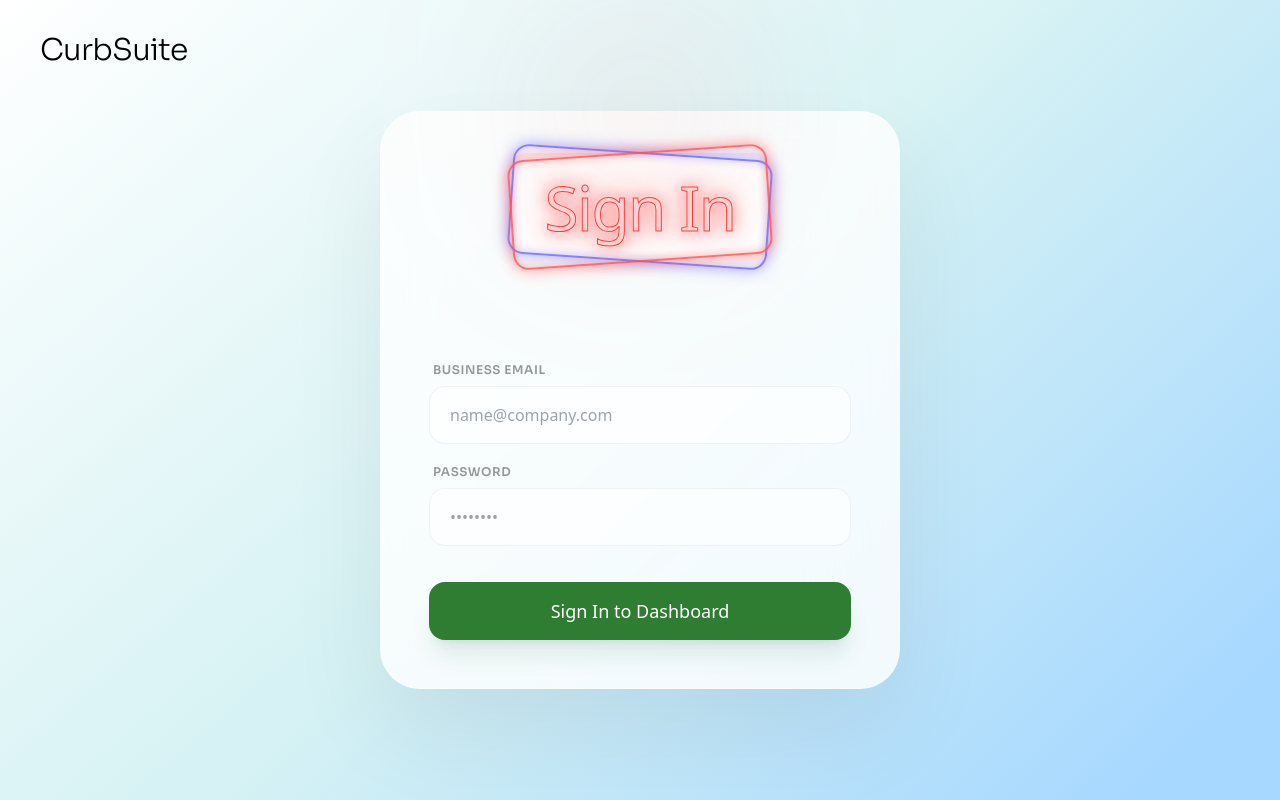
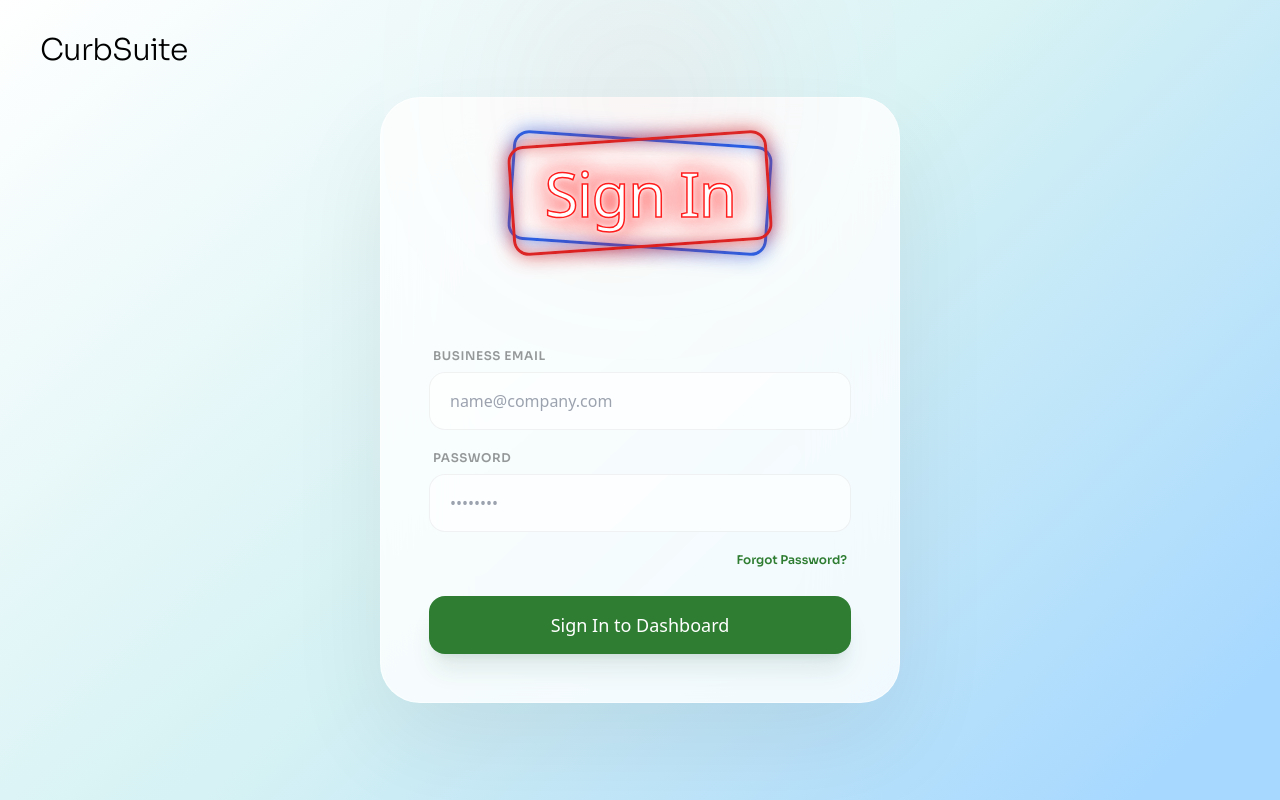
Before and after one commit to techycereal/food-dashboard, a React (Vite) app: page /signin in a window 1280 px wide. Built offline with nearby package versions, Linux system fonts and the light colour scheme; no server answers; a web font is replaced by a local one.

Commit message:
many fixes

```diff
--- a/src/page/SignIn.tsx
+++ b/src/page/SignIn.tsx
@@ -1,18 +1,23 @@
-// src/components/SignIn.tsx
 import { useState } from "react";
 import { auth } from "../lib/firebase";
-import { signInWithEmailAndPassword } from "firebase/auth";
+import { signInWithEmailAndPassword, sendPasswordResetEmail } from "firebase/auth";
 import { useNavigate } from "react-router-dom";
-import { AlertCircle } from "lucide-react"; // Optional: for a nicer error icon
+import { AlertCircle, X, CheckCircle2 } from "lucide-react";
 
 export default function SignIn() {
+  // Main Sign In States
   const [email, setEmail] = useState("");
   const [password, setPassword] = useState("");
   const [error, setError] = useState<string | null>(null);
   const [loading, setLoading] = useState(false);
   const navigate = useNavigate();
 
-  // Mapping Firebase technical codes to user-friendly language
+  // Forgot Password Modal States
+  const [isModalOpen, setIsModalOpen] = useState(false);
+  const [resetEmail, setResetEmail] = useState("");
+  const [resetLoading, setResetLoading] = useState(false);
+  const [resetSent, setResetSent] = useState(false);
+
   const getFriendlyErrorMessage = (errorCode: string) => {
     switch (errorCode) {
       case "auth/invalid-email":
@@ -50,6 +55,27 @@ export default function SignIn() {
     }
   };
 
+  const handleResetSubmit = async (e: React.FormEvent) => {
+    e.preventDefault();
+    setResetLoading(true);
+    try {
+      await sendPasswordResetEmail(auth, resetEmail);
+      setResetSent(true);
+      // Auto-close modal after a delay so they can read the success message
+      setTimeout(() => {
+        setIsModalOpen(false);
+        setResetSent(false);
+        setResetEmail("");
+      }, 6000);
+    } catch (err: any) {
+      // Security Standard: Even if the email doesn't exist, we show a success state
+      // to prevent account enumeration (hackers finding valid emails).
+      setResetSent(true);
+    } finally {
+      setResetLoading(false);
+    }
+  };
+
   return (
     <div
       className="relative min-h-screen w-full overflow-x-hidden selection:bg-teal-100"
@@ -83,53 +109,37 @@ export default function SignIn() {
             flex flex-col
           "
         >
-          {/* Ambient Glow behind the card */}
           <div className="absolute -top-20 left-1/2 -translate-x-1/2 h-40 w-40 rounded-full bg-red-400/20 blur-[100px] pointer-events-none" />
 
           {/* Neon Sign Header */}
           <div className="relative flex items-center justify-center mb-14 shrink-0">
-            {/* Glass Backplate */}
-            <div className="absolute w-[260px] h-[110px] rounded-2xl bg-white/5 backdrop-blur-sm shadow-inner border border-white/10" />
+            <div className="absolute w-[260px] h-[110px] rounded-2xl bg-white/10 backdrop-blur-md border border-white/20 shadow-inner" />
 
-            {/* Blue Neon Frame */}
             <div
-              className="absolute w-[260px] h-[110px] rounded-2xl"
+              className="absolute w-[260px] h-[110px] rounded-2xl border-[3px] border-blue-600 rotate-[4deg]"
               style={{
-                transform: "rotate(4deg)",
-                border: "2px solid rgba(80,80,255,0.7)",
-                boxShadow: "0 0 15px rgba(80,80,255,0.5), inset 0 0 10px rgba(80,80,255,0.3)",
+                boxShadow: "0 0 20px rgba(37,99,235,0.6), inset 0 0 15px rgba(37,99,235,0.4)"
               }}
             />
 
-            {/* Red Neon Frame */}
             <div
-              className="absolute w-[260px] h-[110px] rounded-2xl"
+              className="absolute w-[260px] h-[110px] rounded-2xl border-[3px] border-red-600 -rotate-[4deg]"
               style={{
-                transform: "rotate(-4deg)",
-                border: "2px solid rgba(255,80,80,0.8)",
-                boxShadow: "0 0 15px rgba(255,80,80,0.6), inset 0 0 10px rgba(255,80,80,0.4)",
+                boxShadow: "0 0 20px rgba(220,38,38,0.7), inset 0 0 15px rgba(220,38,38,0.5)"
               }}
             />
 
-            {/* Neon "Sign In" Text */}
             <h1
-              className="
-                relative z-10
-                font-extralight
-                text-[54px] sm:text-[62px]
-                tracking-tight
-                leading-none
-                select-none
-              "
+              className="relative z-10 font-light text-[54px] sm:text-[62px] tracking-tight leading-none select-none text-white"
               style={{
-                color: "#FFD1D1",
-                WebkitTextStroke: "1px #FF3B3B",
+                WebkitTextStroke: "1.5px #FF1E1E",
                 textShadow: `
-                  0 0 2px #FFFFFF,
-                  0 0 8px #FFD1D1,
-                  0 0 15px #FF6B6B,
-                  0 0 35px rgba(255, 80, 80, 0.6)
-                `,
+                  0 0 5px #FFF,
+                  0 0 10px #FFD1D1,
+                  0 0 20px #FF4D4D,
+                  0 0 40px #FF0000,
+                  0 0 60px rgba(255, 0, 0, 0.4)
+                `
               }}
             >
               Sign In
@@ -160,19 +170,7 @@ export default function SignIn() {
                 onChange={(e) => setEmail(e.target.value)}
                 required
                 placeholder="name@company.com"
-                className="
-                  h-[58px]
-                  rounded-2xl
-                  bg-white/60
-                  px-5
-                  text-black
-                  border border-black/5
-                  outline-none
-                  focus:bg-white
-                  focus:border-[#2E7D32]
-                  focus:ring-4 focus:ring-[#2E7D32]/5
-                  transition-all
-                "
+                className="h-[58px] rounded-2xl bg-white/60 px-5 text-black border border-black/5 outline-none focus:bg-white focus:border-[#2E7D32] focus:ring-4 focus:ring-[#2E7D32]/5 transition-all"
               />
             </div>
 
@@ -186,49 +184,102 @@ export default function SignIn() {
                 onChange={(e) => setPassword(e.target.value)}
                 required
                 placeholder="••••••••"
-                className="
-                  h-[58px]
-                  rounded-2xl
-                  bg-white/60
-                  px-5
-                  text-black
-                  border border-black/5
-                  outline-none
-                  focus:bg-white
-                  focus:border-[#2E7D32]
-                  focus:ring-4 focus:ring-[#2E7D32]/5
-                  transition-all
-                "
+                className="h-[58px] rounded-2xl bg-white/60 px-5 text-black border border-black/5 outline-none focus:bg-white focus:border-[#2E7D32] focus:ring-4 focus:ring-[#2E7D32]/5 transition-all"
               />
+            </div>
+
+            {/* Forgot Password Link - Now opens Modal */}
+            <div className="flex justify-end pr-1">
+              <button
+                type="button"
+                onClick={() => setIsModalOpen(true)}
+                className="text-xs font-['Sora',sans-serif] font-semibold text-[#2E7D32] hover:text-[#1B5E20] transition-colors"
+              >
+                Forgot Password?
+              </button>
             </div>
 
             <button
               type="submit"
               disabled={loading}
-              className="
-                mt-4
-                h-[58px]
-                w-full
-                rounded-2xl
-                bg-[#2E7D32]
-                text-white
-                font-medium
-                text-lg
-                shadow-xl shadow-green-900/10
-                hover:bg-[#1B5E20]
-                hover:shadow-green-900/20
-                disabled:opacity-70
-                disabled:cursor-not-allowed
-                transition-all
-                active:scale-[0.98]
-              "
+              className="mt-2 h-[58px] w-full rounded-2xl bg-[#2E7D32] text-white font-medium text-lg shadow-xl shadow-green-900/10 hover:bg-[#1B5E20] hover:shadow-green-900/20 disabled:opacity-70 disabled:cursor-not-allowed transition-all active:scale-[0.98]"
             >
               {loading ? "Authenticating..." : "Sign In to Dashboard"}
             </button>
-
           </form>
         </div>
       </div>
+
+      {/* --- Forgot Password Modal --- */}
+      {isModalOpen && (
+        <div className="fixed inset-0 z-50 flex items-center justify-center p-4 bg-black/30 backdrop-blur-sm animate-in fade-in duration-200">
+          <div
+            className="relative w-full max-w-md bg-white rounded-[2.5rem] shadow-2xl p-8 sm:p-10 border border-white/50 animate-in zoom-in-95 duration-200"
+          >
+            {/* Close Button */}
+            <button
+              onClick={() => setIsModalOpen(false)}
+              className="absolute top-6 right-6 p-2 rounded-full hover:bg-gray-100 transition-colors"
+            >
+              <X className="w-5 h-5 text-gray-400" />
+            </button>
+
+            {!resetSent ? (
+              <>
+                <h2 className="font-['Sora',sans-serif] text-2xl font-semibold text-gray-900 mb-2">
+                  Reset Password
+                </h2>
+                <p className="text-gray-500 text-sm font-['Sora',sans-serif] mb-8 leading-relaxed">
+                  Enter your email address and we'll send you a secure link to reset your password.
+                </p>
+
+                <form onSubmit={handleResetSubmit} className="flex flex-col gap-6">
+                  <div className="flex flex-col gap-2">
+                    <label className="ml-1 font-['Sora',sans-serif] text-xs font-semibold uppercase tracking-wider text-black/40">
+                      Email Address
+                    </label>
+                    <input
+                      autoFocus
+                      type="email"
+                      value={resetEmail}
+                      onChange={(e) => setResetEmail(e.target.value)}
+                      required
+                      placeholder="name@company.com"
+                      className="h-[54px] rounded-xl bg-gray-50 px-5 text-black border border-black/5 outline-none focus:bg-white focus:border-[#2E7D32] transition-all"
+                    />
+                  </div>
+                  <button
+                    type="submit"
+                    disabled={resetLoading}
+                    className="h-[54px] w-full rounded-xl bg-[#2E7D32] text-white font-semibold shadow-lg hover:bg-[#1B5E20] disabled:opacity-70 transition-all active:scale-[0.98]"
+                  >
+                    {resetLoading ? "Sending Link..." : "Send Reset Link"}
+                  </button>
+                </form>
+              </>
+            ) : (
+              <div className="text-center py-6 flex flex-col items-center animate-in fade-in zoom-in-95">
+                <div className="w-20 h-20 bg-green-50 rounded-full flex items-center justify-center mb-6">
+                  <CheckCircle2 className="w-10 h-10 text-[#2E7D32]" />
+                </div>
+                <h2 className="font-['Sora',sans-serif] text-2xl font-semibold text-gray-900 mb-2">
+                  Check your email
+                </h2>
+                <p className="text-gray-500 text-sm font-['Sora',sans-serif] leading-relaxed">
+                  If an account exists for <span className="text-black font-medium">{resetEmail}</span>,
+                  you will receive a password reset link shortly.
+                </p>
+                <button
+                  onClick={() => setIsModalOpen(false)}
+                  className="mt-8 text-sm font-semibold text-[#2E7D32] hover:underline"
+                >
+                  Back to Sign In
+                </button>
+              </div>
+            )}
+          </div>
+        </div>
+      )}
     </div>
   );
 }
```
Also changed, not shown: src/App.tsx (+0 -12 lines), src/components/Sidebar.tsx (+24 -36 lines), src/page/Offers.tsx (+12 -32 lines), src/page/Reports.tsx (+24 -23 lines).
